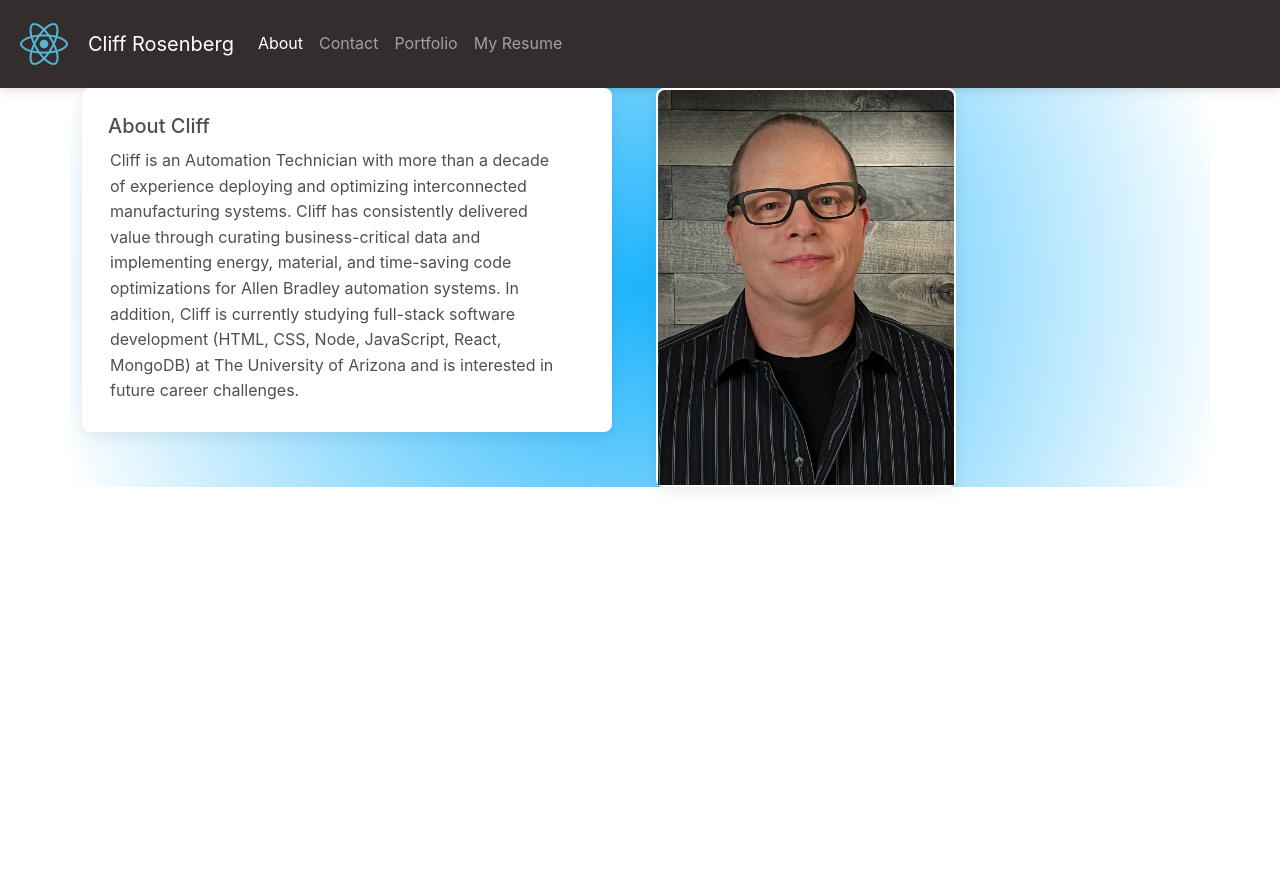
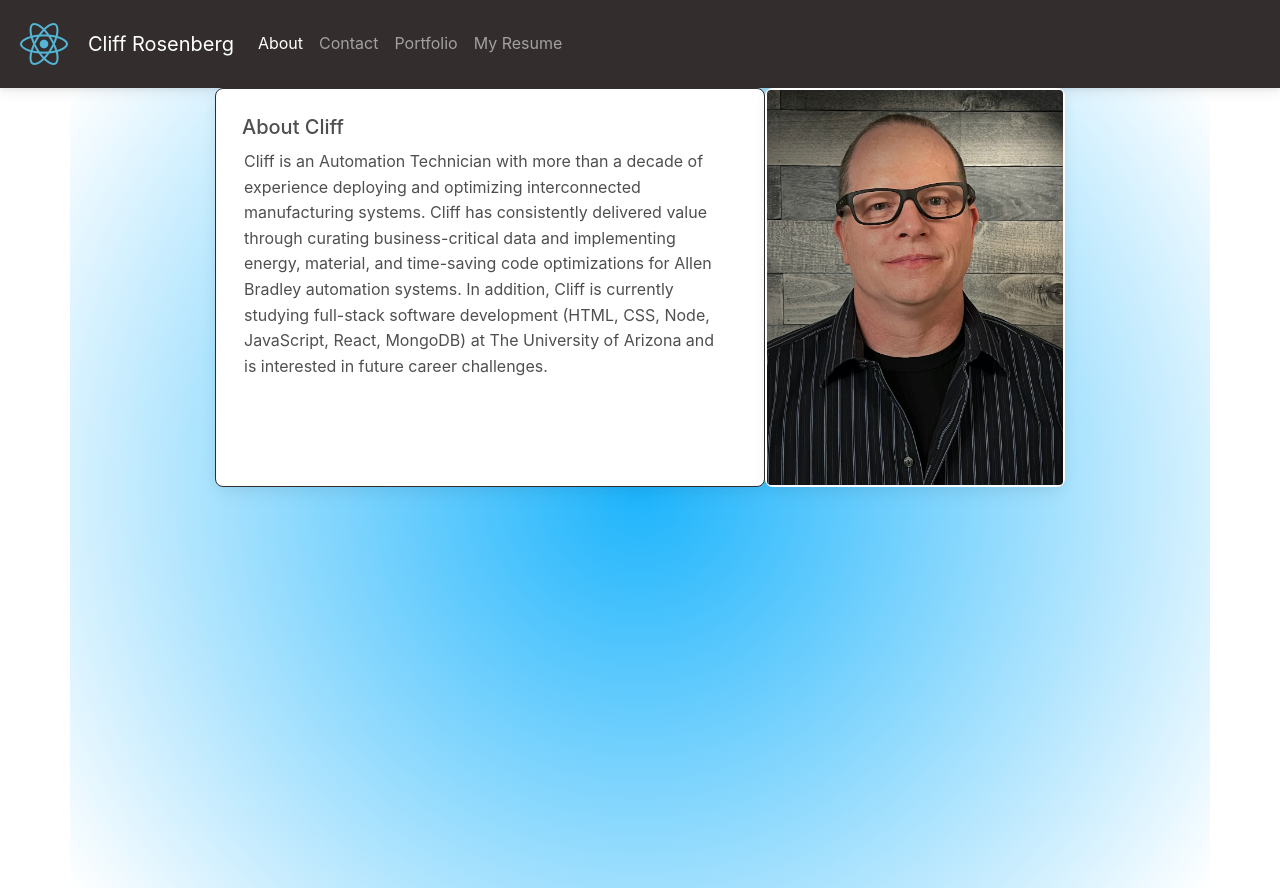
Before and after one commit to cliff-rosenberg/20-React-Portfolio, a React (Create React App) app: page /about in a window 1280 px wide. Before the commit the page ends 800 px from the top, so only its background shows below. Built offline with nearby package versions, Linux system fonts and the light colour scheme.

Commit message:
changed CSS library

```diff
--- a/src/components/About/About.js
+++ b/src/components/About/About.js
@@ -1,35 +1,30 @@
 import React from 'react';
-import Container from 'react-bootstrap/Container';
-import Row from 'react-bootstrap/Row';
-import Col from 'react-bootstrap/Col';
-import Card from 'react-bootstrap/Card';
+import { MDBContainer, MDBCard, MDBCardBody, MDBCardTitle, MDBCardText, MDBCardImage } from 'mdb-react-ui-kit';
 import './About.css'
 import cliff from '../../images/cliff-headshot2-sm.jpg';
 
 const About = () => {
     return (
-        <Container fluid="md" className="bkgrd">
-            <Row>
-                <Col>
-                <Card border="dark" className="card-text">
-                    <Card.Body className="text-wide">
-                    <Card.Title>About Cliff</Card.Title>
-                    <Card.Text>
+        <MDBContainer breakpoint="md" className="vh-100 bkgrd">
+            <div className="d-flex justify-content-center flex-column flex-sm-row">
+
+                <MDBCard className="order-sm-2 card-picture mx-auto mx-sm-0">
+                    <MDBCardImage variant="top" className="img-fluid rounded" src={cliff} />
+                </MDBCard>
+
+                <MDBCard border="dark" className="order-sm-1 card-text mx-auto mx-sm-0">
+                    <MDBCardBody>
+                    <MDBCardTitle>About Cliff</MDBCardTitle>
+                    <MDBCardText>
                     Cliff is an Automation Technician with more than a decade of experience deploying and optimizing interconnected manufacturing systems.
                     Cliff has consistently delivered value through curating business-critical data and implementing energy, material, and time-saving code optimizations for Allen Bradley automation systems.
                     In addition, Cliff is currently studying full-stack software development (HTML, CSS, Node, JavaScript, React, MongoDB) at The University of Arizona and is interested in future career challenges.
-                    </Card.Text>
-                    </Card.Body>
-                </Card>
-                </Col>
-                <Col>
-                    <Card className="card-picture">
-                        <Card.Img variant="top" className="img-fluid" src={cliff} />
-                    </Card>
-                </Col>
-            </Row>
-        </Container>
-        )
+                    </MDBCardText>
+                    </MDBCardBody>
+                </MDBCard>
+            </div>
+        </MDBContainer>
+    )
 };
 
 export default About;
```
